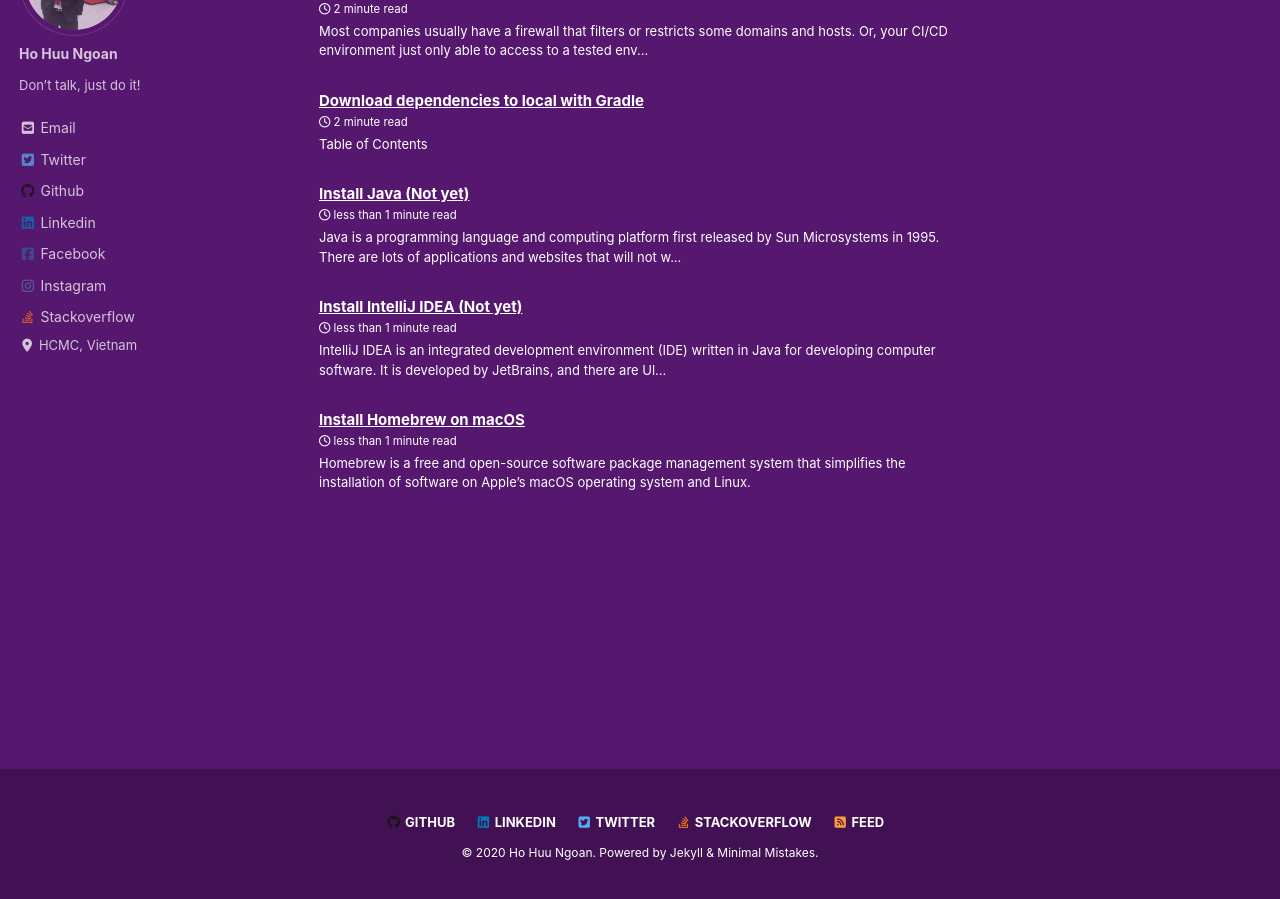
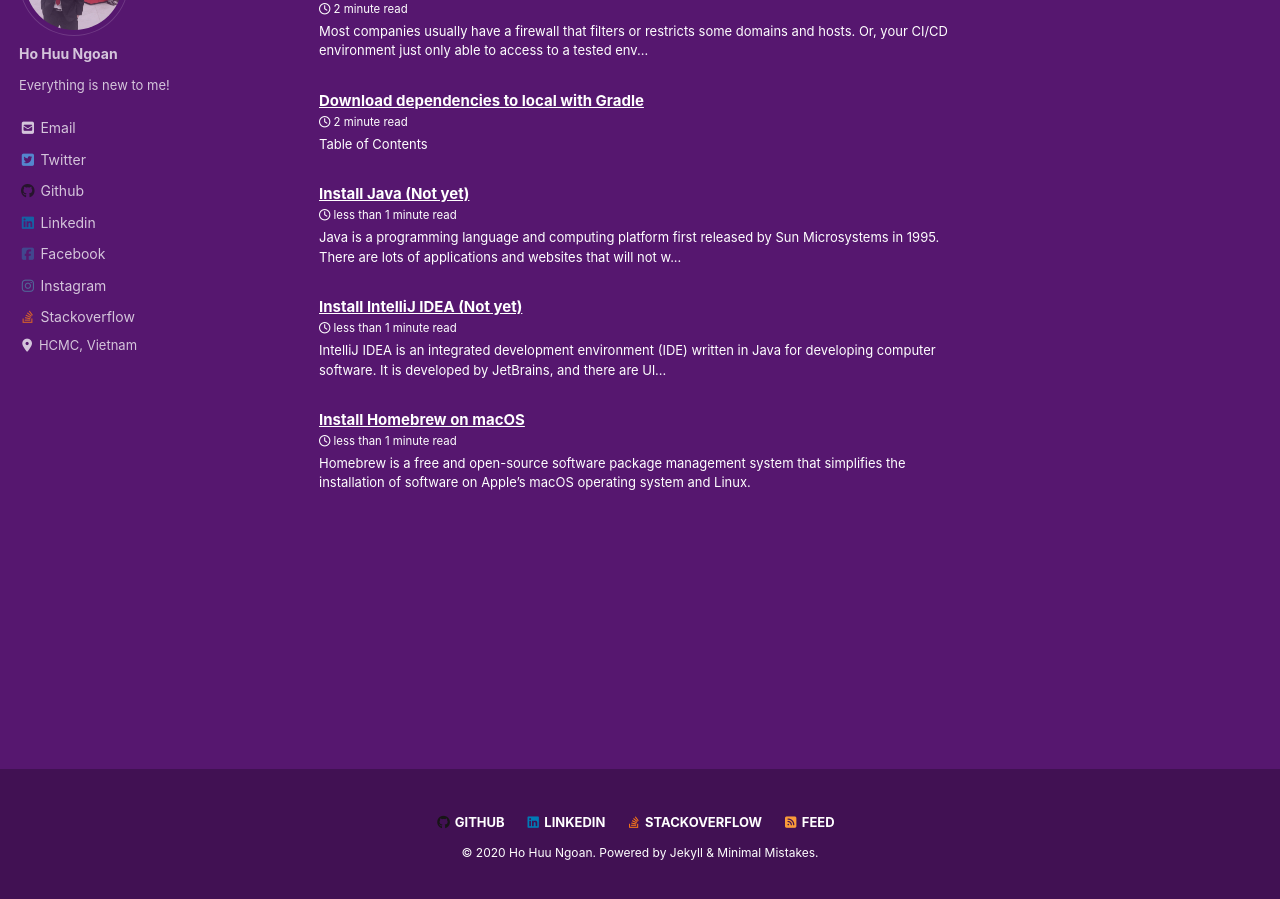
Before and after one commit to ngoanh2n/blog, a Jekyll site: the page built from index.html, in a window 1280 px wide and 900 px high, scrolled down 170 px. Built offline with Jekyll 4.4.1, drawn with Linux system fonts in a browser that asks for light colours; cached includes are drawn as plain includes; nearby versions of some CDN libraries; the list of posts is cut into pages by our own code; comment, search, counter and statistics services are not loaded; a style sheet for code colours, icons or effects is not loaded.

Commit message:
[CONFIG] Change bio

```diff
--- a/_config.yml
+++ b/_config.yml
@@ -109,7 +109,7 @@
 author:
   name             : "Ho Huu Ngoan"
   avatar           : "/assets/images/ngoanh2n.jpg"
-  bio              : "Don't talk, just do it!"
+  bio              : "Everything is new to me!"
   location         : "HCMC, Vietnam"
   # email            : "ngoanh2n@gmail.com"
   links:
@@ -144,9 +144,6 @@
     - label: "Linkedin"
       icon: "fab fa-fw fa-linkedin"
       url: "https://www.linkedin.com/in/ngoanh2n"
-    - label: "Twitter"
-      icon: "fab fa-fw fa-twitter-square"
-      url: "https://twitter.com/ngoanh2n"
     - label: "Stackoverflow"
       icon: "fab fa-fw fa-stack-overflow"
       url: "https://stackoverflow.com/users/3419571/ho-huu-ngoan"
```
